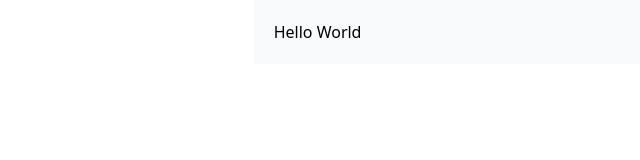
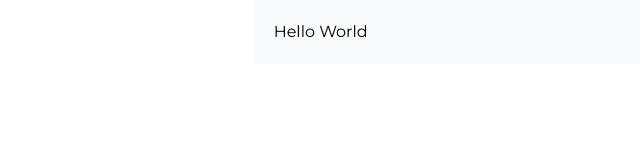
Before and after one commit to or-abdillh/Todo, a Vue app: page / in a window 1280 px wide. Shown: the top 160 px of the page, without its empty margins (173-813 px from the left). Built offline with nearby package versions, Linux system fonts and the light colour scheme.

Commit message:
Connect to google font and font awesome 5 cdn

```diff
--- a/index.html
+++ b/index.html
@@ -2,9 +2,16 @@
 <html lang="en">
   <head>
     <meta charset="UTF-8" />
+    <!-- Manifest -->
     <link rel="icon" href="/favicon.ico" />
     <meta name="viewport" content="width=device-width, initial-scale=1.0" />
-    <title>Vite App</title>
+    <!-- Google fonts -->
+    <link rel="preconnect" href="https://fonts.googleapis.com">
+    <link rel="preconnect" href="https://fonts.gstatic.com" crossorigin>
+    <link href="https://fonts.googleapis.com/css2?family=Montserrat:wght@100;300;400;500&display=swap" rel="stylesheet">
+    <!-- Fontawesome -->
+    <link rel="stylesheet" href="https://use.fontawesome.com/releases/v5.15.4/css/all.css" integrity="sha384-DyZ88mC6Up2uqS4h/KRgHuoeGwBcD4Ng9SiP4dIRy0EXTlnuz47vAwmeGwVChigm" crossorigin="anonymous">
+    <title>Todo</title>
   </head>
   <body>
     <div id="app"></div>
--- a/src/index.css
+++ b/src/index.css
@@ -2,3 +2,8 @@
 @tailwind base;
 @tailwind components;
 @tailwind utilities;
+
+/* Apply Google Fonts */
+* {
+  font-family: 'Montserrat', sans-serif;
+}
```
